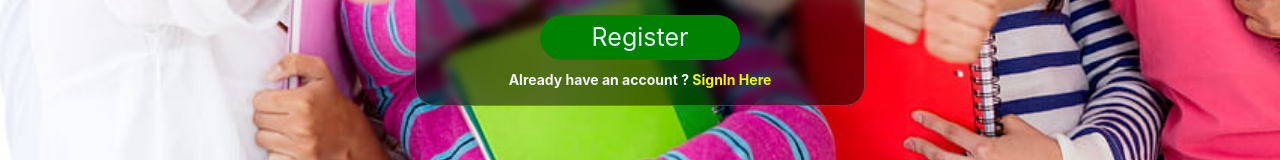
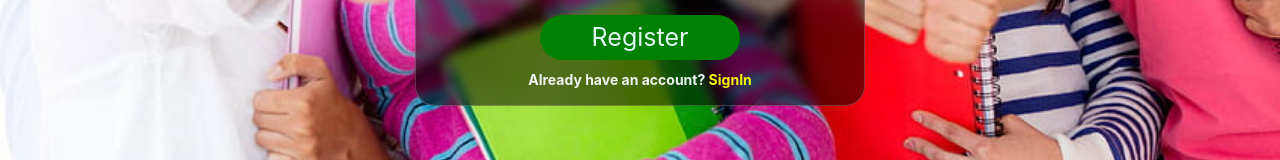
Before and after one commit to Vishwa1418/Back-end-Pillars, a React (Create React App) app: page /signup in a window 1280 px wide. Shown: the part 609-769 px from the top of the page. Built offline with nearby package versions, Linux system fonts and the light colour scheme.

Commit message:
updated files

```diff
--- a/src/pages/Signuppage.js
+++ b/src/pages/Signuppage.js
@@ -136,7 +136,7 @@ function Signuppage() {
 
                     <button type="submit" className='Signupbutton' value="send" onClick={formSubmitter}>Register</button>
 
-                    <p className='p1f3'>Already have an account ?<Link to='/login' className='signin'>  SignIn Here</Link></p>
+                    <p className='p1f3'>Already have an account? <Link to='/login' className='signin'>SignIn</Link></p>
                 </div>
                 </form>
             </section>
```
Also changed, not shown: src/pages/LoginregexValidator.js (deleted, +0 -9 lines).
